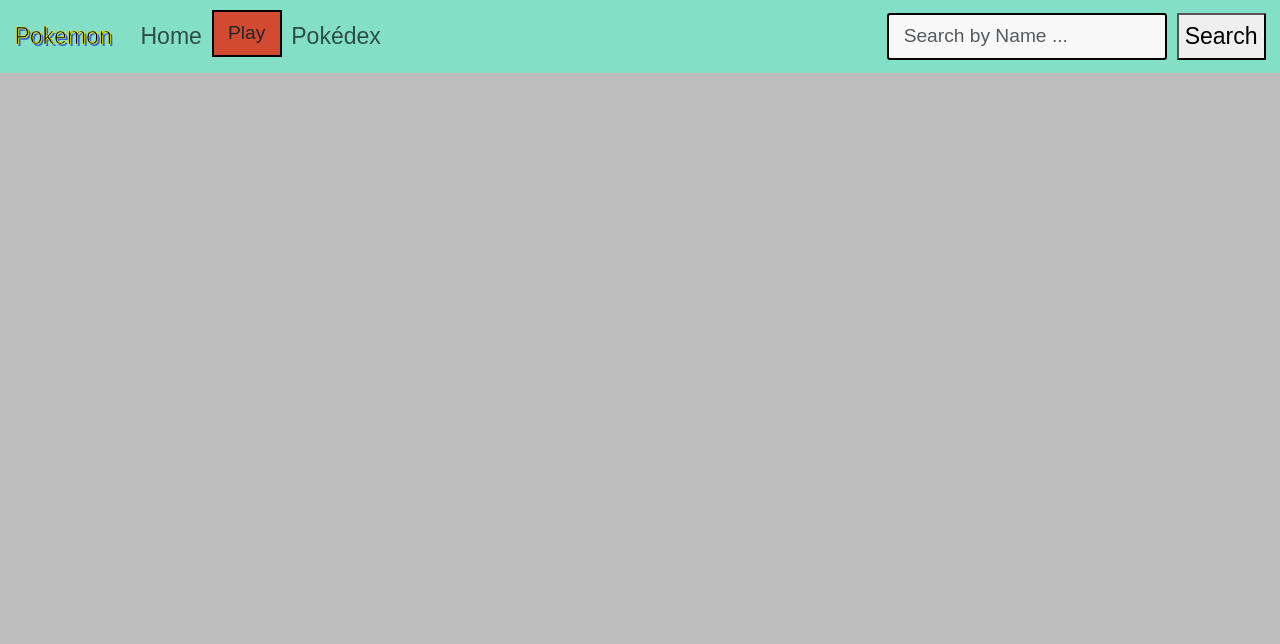
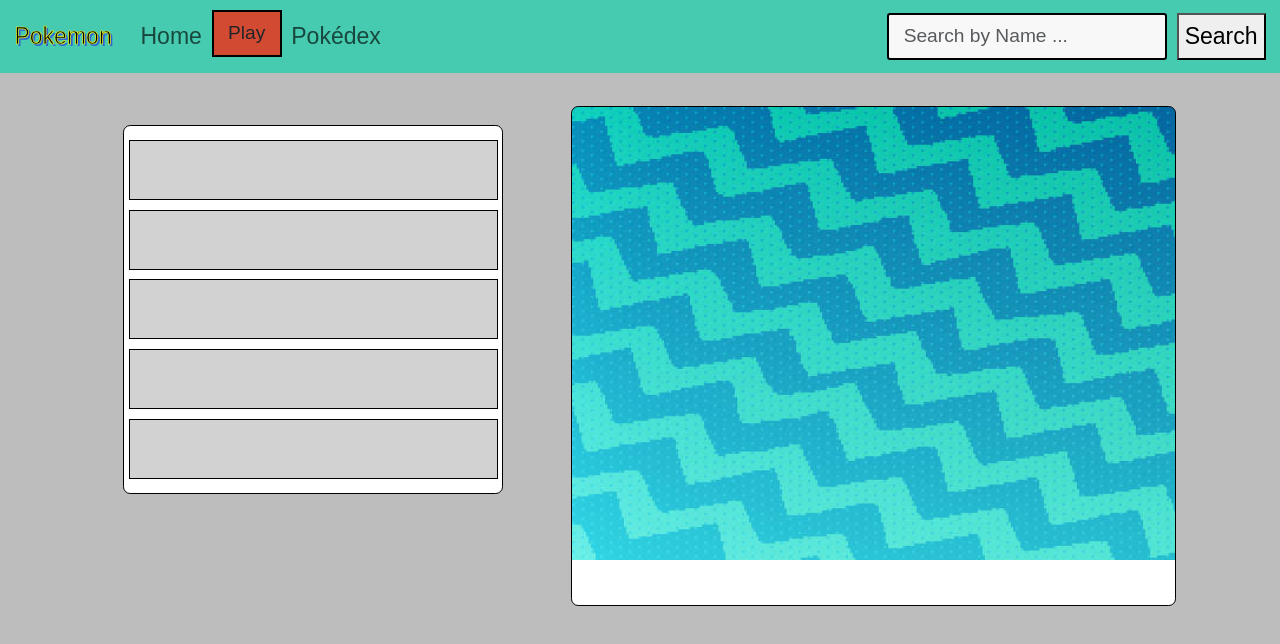
Before and after one commit to plttsthr/PokeWeb, an Angular app in the folder pokeweb/: page /pokedex in a window 1280 px wide. Shown: the top 644 px of the page. Built offline with nearby package versions, Linux system fonts and the light colour scheme; a web font is replaced by a local one.

Commit message:
New Card Style

```diff
--- a/pokeweb/src/app/components/grid-visualizer/grid-visualizer.component.ts
+++ b/pokeweb/src/app/components/grid-visualizer/grid-visualizer.component.ts
@@ -29,7 +29,7 @@ export class GridVisualizerComponent implements OnInit{
     this.loading = true;
     try {
       this.pokemonList = await this.pokemonservice.getByPage();
-      this.filteredPokemonList = [...this.pokemonList]; // Initially show the full list
+      this.filteredPokemonList = [...this.pokemonList];
     } catch (error) {
       console.error('Error loading Pokémon list:', error);
     } finally {
--- a/pokeweb/src/app/components/pokedex/pokedex.component.html
+++ b/pokeweb/src/app/components/pokedex/pokedex.component.html
@@ -1,21 +1,37 @@
 <div class="container mt-5 py-4">
     <div class="row p-2">
       <!-- Left column for Pokémon names and IDs -->
-      <div class="col-md-3">
-        <div *ngFor="let pokemon of addedPokemons" class="card border text-center m-2">
-          <div class="card-body d-flex">
+      <div class="col-md-5">
+        <div class="card border border-black  m-4 py-2 overflow-auto"  style="max-height: 500px;"    >
+          <div *ngFor="let pokemon of pokemonWithSprites">
 
-            <h4 class="card-text">No: {{ pokemon.id }}</h4>
-            <div class="spacer"></div>
-            <h4 class="card-title">{{ pokemon.name }}</h4>
+            <div class="card-body border border-black m-1 d-flex align-items-center justify-content-center" (click)="selectPokemon(pokemon)">
+                <img *ngIf="pokemon.spriteUrl" [src]="pokemon.spriteUrl" alt="Pokemon Sprite" class="pokemon-image-small">
+
+                <div class="pokemon-details d-flex ">
+                    <span *ngIf="pokemon.id" class="card-text">No: {{ pokemon.id }}</span>
+                  <div class="spacer"></div>
+                  <span class="card-title">{{ pokemon.name }}</span>
+                </div>
+
+              </div>
+
+
+
+          </div>
+          <!-- Placeholder for empty list -->
+          <div *ngIf="pokemonWithSprites.length === 0" class="card-body d-flex">
+            <span class="card-text">No Pokémon available</span>
           </div>
         </div>
       </div>
 
-      <!-- Right column for Pokémon images -->
-      <div class="col-md-9">
-        <div *ngFor="let pokemon of addedPokemons" class="card border text-center m-2">
-          <!-- <img class="card-img-top" [src]="pokemon.image_url" alt="{{ pokemon.name }} Image"> -->
+      <!-- Right column for Pokémon image -->
+      <div class="col-md-7">
+        <div class="card border border-black text-center m-2 right-section" style="height: 500px;">
+          <img *ngIf="selectedPokemon && selectedPokemon.spriteUrl" [src]="selectedPokemon.spriteUrl" alt="Selected Pokemon Sprite" class="pokemon-image-pokedex">
+          <img *ngIf="!selectedPokemon" src="../../../assets/placeholder-image.jpg" alt="Placeholder Image" class="pokemon-image-pokedex">
+
         </div>
       </div>
     </div>
--- a/pokeweb/src/app/components/pokedex/pokedex.component.ts
+++ b/pokeweb/src/app/components/pokedex/pokedex.component.ts
@@ -10,7 +10,8 @@ import { PokemonAPIService } from '../../services/pokemon-api.service';
 })
 export class PokedexComponent implements OnInit {
   addedPokemons: PokemonInfo[] = [];
-  pokemonWithSprites: (PokemonInfo & { spriteUrl: string })[] = [];
+  pokemonWithSprites: (PokemonInfo & { spriteUrl?: string })[] = [];
+  selectedPokemon: PokemonInfo | undefined;
 
   constructor(
     private pokedexService: AddPokemonsPokedexService,
@@ -30,14 +31,43 @@ export class PokedexComponent implements OnInit {
 
   async loadSpritesForPokemons(): Promise<void> {
     this.pokemonWithSprites = []; // Clear existing data
-    for (const pokemon of this.addedPokemons) {
-      try {
-        const fullPokemonData: Pokemon = await this.pokemonService.getById(pokemon.id);
-        const spriteUrl: string = fullPokemonData.sprites.front_default;
-        this.pokemonWithSprites.push({ ...pokemon, spriteUrl });
-      } catch (error) {
-        console.error(`Error fetching sprites for Pokemon with ID ${pokemon.id}:`, error);
-      }
+
+    // Fill the array with dummy data to display 5 cards if there are fewer than 5 Pokémon
+    for (let i = 0; i < Math.max(5, this.addedPokemons.length); i++) {
+      const pokemon = this.addedPokemons[i];
+      const spriteUrl = pokemon ? (await this.getSpriteUrl(pokemon)) : undefined;
+      this.pokemonWithSprites.push({ ...pokemon, spriteUrl });
+    }
+
+    // Set the first Pokémon as the default selected Pokémon
+    this.selectedPokemon = this.pokemonWithSprites[0];
+  }
+
+  async getSpriteUrl(pokemon: PokemonInfo): Promise<string | undefined> {
+    try {
+      const fullPokemonData: Pokemon = await this.pokemonService.getById(pokemon.id);
+      return fullPokemonData.sprites?.front_default;
+    } catch (error) {
+      console.error(`Error fetching sprites for Pokémon with ID ${pokemon.id}:`, error);
+      return undefined;
     }
   }
+
+  selectPokemon(pokemon: PokemonInfo): void {
+    this.selectedPokemon = pokemon;
+  }
+
+  async getDetails(pokemon: PokemonInfo): Promise<{ height: number; weight: number; types: string[] }> {
+    try {
+      const fullPokemonData: Pokemon = await this.pokemonService.getById(pokemon.id);
+      const height = fullPokemonData.height;
+      const weight = fullPokemonData.weight;
+      const types = fullPokemonData.types.map((type: any) => type.type.name);
+      return { height, weight, types };
+    } catch (error) {
+      console.error(`Error fetching details for Pokémon with ID ${pokemon.id}:`, error);
+      return { height: 0, weight: 0, types: [] }; // Return default values on error
+    }
+  }
+
 }
--- a/pokeweb/src/app/interfaces/pokemonModel.ts
+++ b/pokeweb/src/app/interfaces/pokemonModel.ts
@@ -353,11 +353,10 @@ export interface Pokemon {
   stats: Stat[];
   types: Type[];
   past_types: PastType[];
-
-
 }
 
 export interface PokemonInfo {
   id: string;
   name: string;
+  spriteUrl?: string;
 }
--- a/pokeweb/src/app/services/pokemon-api.service.ts
+++ b/pokeweb/src/app/services/pokemon-api.service.ts
@@ -32,11 +32,11 @@ export class PokemonAPIService {
     return resultJson.results;
   }
 
-  // async getPokemonDescription(id: string | number):Promise<string>{
-  //   const res = await fetch(`https://pokeapi.co/api/v2/pokemon-species/${id}`)
-  //   const resJson = await res.json();
-  //   const texto = resJson.flavor_text_entries.find((texto:any) =>  texto.language.name === "es")
-  //   return texto ? texto.flavor_text : "No se econtró descripción en español";
-  // }
+  async getPokemonDescription(id: string | number):Promise<string>{
+    const res = await fetch(`https://pokeapi.co/api/v2/pokemon-species/${id}`)
+    const resJson = await res.json();
+    const text = resJson.flavor_text_entries.find((text:any) =>  text.language.name === "es")
+    return text ? text.flavor_text : "No se econtró descripción en español";
+  }
 
 }
--- a/pokeweb/src/styles.css
+++ b/pokeweb/src/styles.css
@@ -56,19 +56,53 @@ body{
 }
 
 .navbar{
-    background-color: #83dfc5;
+    background-color: #46cbb0;
 
 }
 
 .spacer {
-    flex-grow: .3;
+    flex-grow: .2;
 }
 
 
+/* Styles for the small Pokemon image */
+.pokemon-image-small {
+    height: 90px; /* Adjust the width as needed */
 
-.pokemon-list{
-    background-color: #d34a32;
-}
+    margin-right: 10px; /* Add space between the image and details */
+  }
+
+  /* Styles for the Pokemon details */
+  .pokemon-details {
+    width: 100%;
+    text-align: left; /* Align text to the left */
+  }
+
+  .pokemon-image-pokedex {
+    width: 300px; /* Adjust the width as needed */
+    height: auto; /* Maintain aspect ratio */
+    align-self: center;
+
+  }
+
+  /* Styles for the larger Pokemon image */
+  .pokemon-image {
+    width: 100%; /* Ensure the image fills its container */
+    height: auto; /* Maintain aspect ratio */
+  }
+
+
+  .selected-card{
+    background-color: #f3c304;
+  }
+
+  .right-section{
+
+    background-image: url("./assets/pokedex.jpeg");
+    background-repeat: no-repeat;
+    background-size: 100%;
+
+  }
 
 .login-form{
 
@@ -132,3 +166,19 @@ body{
     justify-content: center; /* Center the images horizontally */
     gap: 10px; /* Add spacing between images */
   }
+
+
+.card-body{
+    background-color: #d2d2d2;
+    height: 60px;
+}
+
+.card-body:focus{
+    background-color: #46cbb0;
+    color: indianred;
+}
+
+.pokemon-image-small {
+    width: 50px; /* Adjust the width as needed */
+    height: auto; /* Automatically adjust height to maintain aspect ratio */
+  }
```
Also changed, not shown: pokeweb/src/assets/placeholder-image.jpg (added), pokeweb/src/assets/pokedex.jpeg (added).
